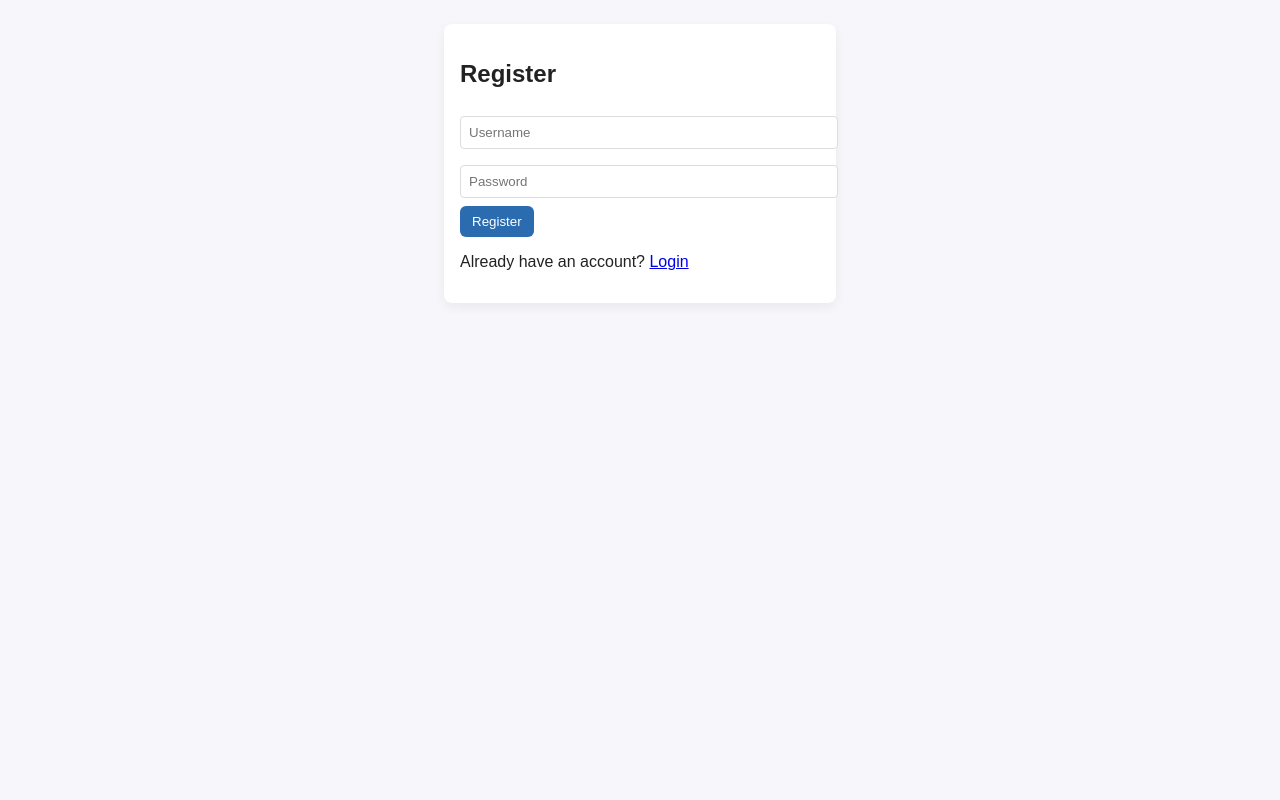
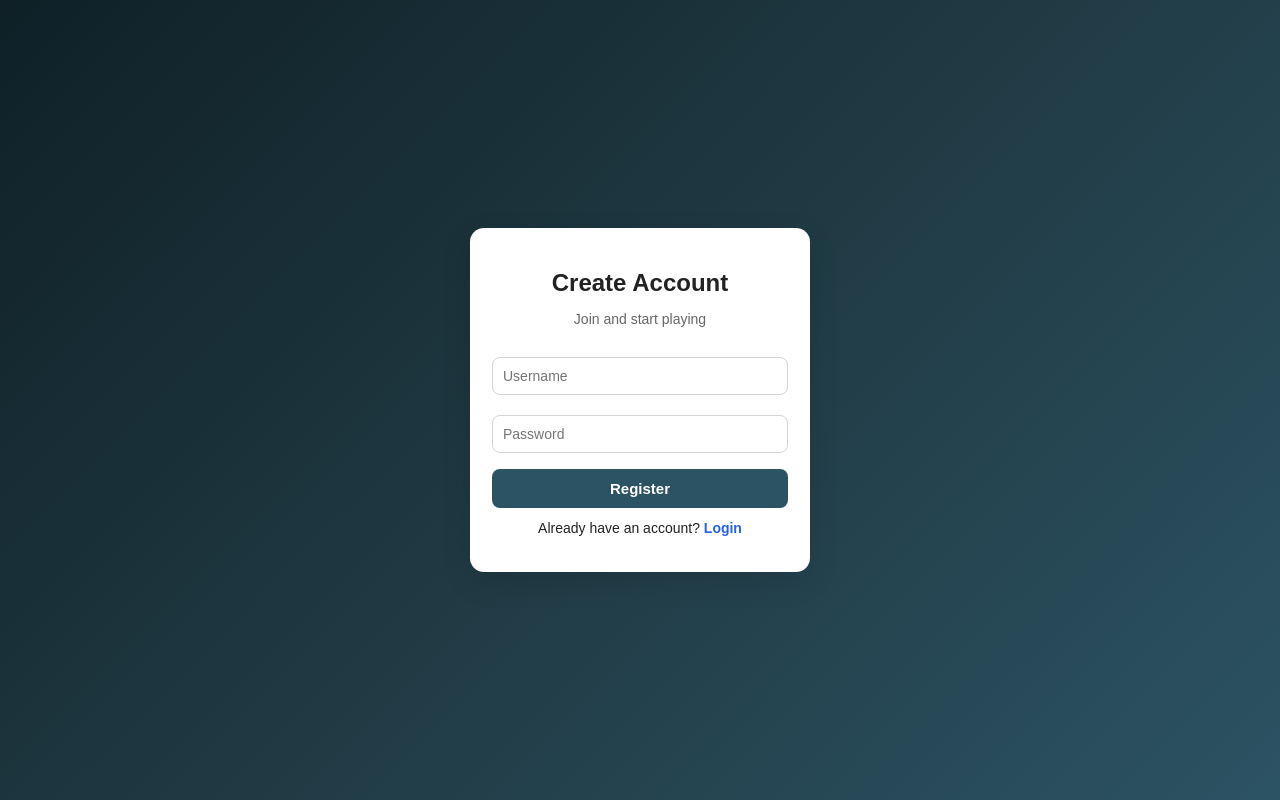
Before and after one commit to tarun470/frontend, a React (Vite) app: page /register in a window 1280 px wide. Built offline with nearby package versions, Linux system fonts and the light colour scheme; no server answers.

Commit message:
Improve UI and alignment

```diff
--- /dev/null
+++ b/src/pages/Auth.css
@@ -0,0 +1,87 @@
+/* Page center */
+.auth-wrapper {
+  min-height: 100vh;
+  display: flex;
+  align-items: center;
+  justify-content: center;
+  background: linear-gradient(135deg, #0f2027, #203a43, #2c5364);
+  font-family: "Poppins", sans-serif;
+}
+
+/* Card */
+.auth-card {
+  background: #ffffff;
+  width: 340px;
+  padding: 30px 28px;
+  border-radius: 18px;
+  text-align: center;
+  box-shadow: 0 15px 45px rgba(0,0,0,0.25);
+}
+
+/* Title */
+.auth-title {
+  font-size: 24px;
+  font-weight: 600;
+  margin-bottom: 6px;
+}
+
+.auth-subtitle {
+  font-size: 14px;
+  color: #666;
+  margin-bottom: 20px;
+}
+
+/* Inputs */
+.auth-input {
+  width: 100%;
+  padding: 11px;
+  margin-bottom: 12px;
+  border-radius: 8px;
+  border: 1px solid #ccc;
+  font-size: 14px;
+  outline: none;
+}
+
+.auth-input:focus {
+  border-color: #2c5364;
+}
+
+/* Button */
+.auth-btn {
+  width: 100%;
+  padding: 11px;
+  margin-top: 6px;
+  border-radius: 8px;
+  border: none;
+  font-size: 15px;
+  font-weight: 600;
+  background: #2c5364;
+  color: white;
+  cursor: pointer;
+  transition: 0.2s ease;
+}
+
+.auth-btn:hover:not(:disabled) {
+  background: #203a43;
+}
+
+.auth-btn:disabled {
+  background: #bdbdbd;
+  cursor: not-allowed;
+}
+
+/* Footer */
+.auth-footer {
+  margin-top: 14px;
+  font-size: 14px;
+}
+
+.auth-footer a {
+  color: #2c5364;
+  font-weight: 600;
+  text-decoration: none;
+}
+
+.auth-footer a:hover {
+  text-decoration: underline;
+}
--- /dev/null
+++ b/src/pages/Game.css
@@ -0,0 +1,82 @@
+/* Center page */
+.game-wrapper {
+  min-height: 100vh;
+  display: flex;
+  align-items: center;
+  justify-content: center;
+  background: linear-gradient(135deg, #1e3c72, #2a5298);
+  font-family: "Poppins", sans-serif;
+}
+
+/* Game card */
+.game-card {
+  background: #ffffff;
+  padding: 26px;
+  width: 320px;
+  border-radius: 16px;
+  text-align: center;
+  box-shadow: 0 15px 40px rgba(0,0,0,0.25);
+}
+
+/* Title */
+.game-title {
+  margin-bottom: 16px;
+  font-size: 22px;
+  font-weight: 600;
+}
+
+/* Info section */
+.game-info {
+  margin-top: 18px;
+  display: flex;
+  flex-direction: column;
+  gap: 10px;
+}
+
+/* Status */
+.status {
+  font-size: 16px;
+  font-weight: 500;
+}
+
+.status span {
+  font-weight: 700;
+  color: #2a5298;
+}
+
+.status.win {
+  color: #2ecc71;
+}
+
+.status.draw {
+  color: #f39c12;
+}
+
+/* Rematch info */
+.rematch-info {
+  font-size: 14px;
+  color: #666;
+}
+
+/* Button */
+.rematch-btn {
+  margin-top: 10px;
+  padding: 10px;
+  font-size: 15px;
+  font-weight: 600;
+  border-radius: 8px;
+  border: none;
+  background: #2a5298;
+  color: white;
+  cursor: pointer;
+  transition: 0.2s ease;
+}
+
+.rematch-btn:hover:not(:disabled) {
+  background: #1e3c72;
+}
+
+.rematch-btn:disabled {
+  background: #bdbdbd;
+  cursor: not-allowed;
+}
--- /dev/null
+++ b/src/pages/Lobby.css
@@ -0,0 +1,75 @@
+/* Page center */
+.lobby-wrapper {
+  min-height: 100vh;
+  display: flex;
+  align-items: center;
+  justify-content: center;
+  background: linear-gradient(135deg, #141e30, #243b55);
+  font-family: "Poppins", sans-serif;
+}
+
+/* Card */
+.lobby-card {
+  background: #ffffff;
+  width: 340px;
+  padding: 28px;
+  border-radius: 18px;
+  text-align: center;
+  box-shadow: 0 15px 45px rgba(0,0,0,0.25);
+}
+
+/* Title */
+.lobby-title {
+  margin-bottom: 22px;
+  font-size: 22px;
+  font-weight: 600;
+}
+
+/* Buttons group */
+.lobby-actions {
+  display: flex;
+  flex-direction: column;
+  gap: 12px;
+}
+
+/* Inputs */
+.join-section {
+  margin-top: 18px;
+  display: flex;
+  gap: 8px;
+}
+
+.join-section input {
+  flex: 1;
+  padding: 10px;
+  border-radius: 8px;
+  border: 1px solid #ccc;
+  font-size: 14px;
+  outline: none;
+}
+
+.join-section input:focus {
+  border-color: #243b55;
+}
+
+/* Buttons */
+button {
+  padding: 10px;
+  border-radius: 8px;
+  border: none;
+  font-size: 14px;
+  font-weight: 600;
+  cursor: pointer;
+  background: #243b55;
+  color: white;
+  transition: 0.2s ease;
+}
+
+button:hover:not(:disabled) {
+  background: #141e30;
+}
+
+button:disabled {
+  background: #bdbdbd;
+  cursor: not-allowed;
+}
--- a/src/pages/Register.jsx
+++ b/src/pages/Register.jsx
@@ -1,6 +1,7 @@
 import { useState } from "react"
 import axios from "axios"
 import { useNavigate, Link } from "react-router-dom"
+import "./Auth.css"
 
 export default function Register() {
   const navigate = useNavigate()
@@ -34,7 +35,7 @@ export default function Register() {
       }
 
       alert("Registration successful! Please login.")
-      navigate("/login")   // ✅ redirect to login
+      navigate("/login")
     } catch (err) {
       console.error(err)
       alert("Registration failed")
@@ -44,30 +45,43 @@ export default function Register() {
   }
 
   return (
+    <div className="auth-wrapper">
       <div className="auth-card">
-      <h2>Register</h2>
+
+        <h2 className="auth-title">Create Account</h2>
+        <p className="auth-subtitle">Join and start playing</p>
 
         <input
+          className="auth-input"
           placeholder="Username"
           value={username}
           onChange={(e) => setUsername(e.target.value)}
+          disabled={loading}
         />
 
         <input
+          className="auth-input"
           placeholder="Password"
           type="password"
           value={password}
           onChange={(e) => setPassword(e.target.value)}
+          disabled={loading}
         />
 
-      <button onClick={submit} disabled={loading}>
+        <button
+          className="auth-btn"
+          onClick={submit}
+          disabled={loading}
+        >
           {loading ? "Registering..." : "Register"}
         </button>
 
-      <p>
+        <p className="auth-footer">
           Already have an account?{" "}
           <Link to="/login">Login</Link>
         </p>
+
+      </div>
     </div>
   )
 }
--- /dev/null
+++ b/src/pages/Room.css
@@ -0,0 +1,48 @@
+/* Page center */
+.room-wrapper {
+  min-height: 100vh;
+  display: flex;
+  align-items: center;
+  justify-content: center;
+  background: linear-gradient(135deg, #1c1c1c, #323232);
+  font-family: "Poppins", sans-serif;
+}
+
+/* Card */
+.room-card {
+  background: #ffffff;
+  width: 360px;
+  padding: 26px;
+  border-radius: 18px;
+  text-align: center;
+  box-shadow: 0 18px 50px rgba(0,0,0,0.3);
+}
+
+/* Error */
+.room-card.error {
+  color: #c0392b;
+  font-weight: 600;
+}
+
+/* Title */
+.room-title {
+  font-size: 18px;
+  margin-bottom: 6px;
+  font-weight: 600;
+}
+
+/* Room code */
+.room-code {
+  font-size: 20px;
+  font-weight: 700;
+  letter-spacing: 2px;
+  color: #2c5364;
+  margin-bottom: 10px;
+}
+
+/* Player info */
+.player-info {
+  font-size: 14px;
+  color: #555;
+  margin-bottom: 14px;
+}
--- a/src/pages/Room.jsx
+++ b/src/pages/Room.jsx
@@ -3,6 +3,7 @@ import { useParams } from "react-router-dom"
 import axios from "axios"
 import Game from "./Game"
 import { socket, connectSocket } from "../socket"
+import "./Room.css"
 
 export default function Room() {
   const { code } = useParams()
@@ -97,13 +98,38 @@ export default function Room() {
     }
   }, [code])
 
-  if (loading) return <div>Loading room...</div>
-  if (!room) return <div>Room not found</div>
+  if (loading) {
+    return (
+      <div className="room-wrapper">
+        <div className="room-card">Loading room...</div>
+      </div>
+    )
+  }
+
+  if (!room) {
+    return (
+      <div className="room-wrapper">
+        <div className="room-card error">Room not found</div>
+      </div>
+    )
+  }
 
   return (
-    <div>
-      <h2>Room {code}</h2>
-      <Game code={code} initialSymbol={symbol} />
+    <div className="room-wrapper">
+      <div className="room-card">
+
+        <h2 className="room-title">Room Code</h2>
+        <div className="room-code">{code}</div>
+
+        <div className="player-info">
+          {symbol
+            ? `You are playing as "${symbol}"`
+            : "You are watching as a spectator"}
+        </div>
+
+        <Game code={code} initialSymbol={symbol} />
+
+      </div>
     </div>
   )
 }
--- a/src/styles.css
+++ b/src/styles.css
@@ -1,12 +1,188 @@
-body { font-family: Arial, sans-serif; margin: 0; padding: 0; background: #f7f7fb; color: #222; }
-.header { background: #222; color: white; padding: 12px 16px; display:flex; justify-content:space-between; align-items:center }
-.header a { color: #fff; text-decoration:none; margin-left:8px }
-.app { max-width: 960px; margin: 24px auto; padding: 0 16px }
-.board { display:grid; grid-template-columns: repeat(3, 100px); gap:6px; margin:16px 0 }
-.cell { width:100px; height:100px; display:flex; align-items:center; justify-content:center; font-size:40px; background:#fff; cursor:pointer; border-radius:6px; box-shadow: 0 1px 3px rgba(0,0,0,0.08) }
-.lobby { display:flex; flex-direction:column; gap:12px }
-.auth-card { max-width:360px; margin:24px auto; padding:16px; background:#fff; border-radius:8px; box-shadow:0 4px 12px rgba(0,0,0,0.06) }
-.auth-card input { width:100%; padding:8px; margin:8px 0; border:1px solid #ddd; border-radius:4px }
-button { padding:8px 12px; border:none; border-radius:6px; cursor:pointer; background:#2b6cb0; color:#fff }
-.game-info { margin-top:12px }
-.winner { font-weight:700; color:green }
+/* =========================
+   GLOBAL
+========================= */
+* {
+  box-sizing: border-box;
+}
+
+body {
+  margin: 0;
+  font-family: "Poppins", Arial, sans-serif;
+  background: #f4f6fb;
+  color: #222;
+}
+
+/* =========================
+   HEADER
+========================= */
+.header {
+  background: #1f2937;
+  color: white;
+  padding: 12px 18px;
+  display: flex;
+  justify-content: space-between;
+  align-items: center;
+}
+
+.header a {
+  color: #fff;
+  text-decoration: none;
+  margin-left: 12px;
+  font-weight: 500;
+}
+
+.header a:hover {
+  text-decoration: underline;
+}
+
+/* =========================
+   APP CONTAINER
+========================= */
+.app {
+  max-width: 960px;
+  margin: 24px auto;
+  padding: 0 16px;
+}
+
+/* =========================
+   BOARD
+========================= */
+.board {
+  display: grid;
+  grid-template-columns: repeat(3, 90px);
+  gap: 10px;
+  margin: 18px auto;
+  justify-content: center;
+}
+
+.cell {
+  width: 90px;
+  height: 90px;
+  display: flex;
+  align-items: center;
+  justify-content: center;
+  font-size: 38px;
+  font-weight: 700;
+  background: #ffffff;
+  cursor: pointer;
+  border-radius: 10px;
+  box-shadow: 0 4px 10px rgba(0,0,0,0.08);
+  transition: all 0.2s ease;
+}
+
+.cell:hover {
+  background: #eef2ff;
+  transform: scale(1.05);
+}
+
+/* =========================
+   GAME INFO
+========================= */
+.game-info {
+  margin-top: 14px;
+  text-align: center;
+  display: flex;
+  flex-direction: column;
+  gap: 8px;
+}
+
+.winner {
+  font-weight: 700;
+  color: #16a34a;
+  font-size: 18px;
+}
+
+/* =========================
+   BUTTONS
+========================= */
+button {
+  padding: 10px 14px;
+  border: none;
+  border-radius: 8px;
+  cursor: pointer;
+  background: #2563eb;
+  color: #ffffff;
+  font-size: 14px;
+  font-weight: 600;
+  transition: 0.2s ease;
+}
+
+button:hover:not(:disabled) {
+  background: #1d4ed8;
+}
+
+button:disabled {
+  background: #a5b4fc;
+  cursor: not-allowed;
+}
+
+/* =========================
+   LOBBY
+========================= */
+.lobby {
+  display: flex;
+  flex-direction: column;
+  gap: 14px;
+  align-items: center;
+}
+
+/* =========================
+   AUTH (LOGIN / REGISTER)
+========================= */
+.auth-card {
+  max-width: 360px;
+  margin: 40px auto;
+  padding: 22px;
+  background: #ffffff;
+  border-radius: 14px;
+  box-shadow: 0 10px 30px rgba(0,0,0,0.12);
+  text-align: center;
+}
+
+.auth-card h2 {
+  margin-bottom: 14px;
+}
+
+.auth-card input {
+  width: 100%;
+  padding: 10px;
+  margin: 10px 0;
+  border: 1px solid #d1d5db;
+  border-radius: 8px;
+  font-size: 14px;
+  outline: none;
+}
+
+.auth-card input:focus {
+  border-color: #2563eb;
+}
+
+.auth-card p {
+  margin-top: 12px;
+  font-size: 14px;
+}
+
+.auth-card a {
+  color: #2563eb;
+  font-weight: 600;
+  text-decoration: none;
+}
+
+.auth-card a:hover {
+  text-decoration: underline;
+}
+
+/* =========================
+   RESPONSIVE
+========================= */
+@media (max-width: 480px) {
+  .board {
+    grid-template-columns: repeat(3, 80px);
+  }
+
+  .cell {
+    width: 80px;
+    height: 80px;
+    font-size: 32px;
+  }
+}
```
Also changed, not shown: src/pages/Game.jsx (+20 -8 lines), src/pages/Lobby.jsx (+12 -11 lines), src/pages/Login.jsx (+17 -5 lines). Lines whose indentation alone changed are shown as unchanged.
